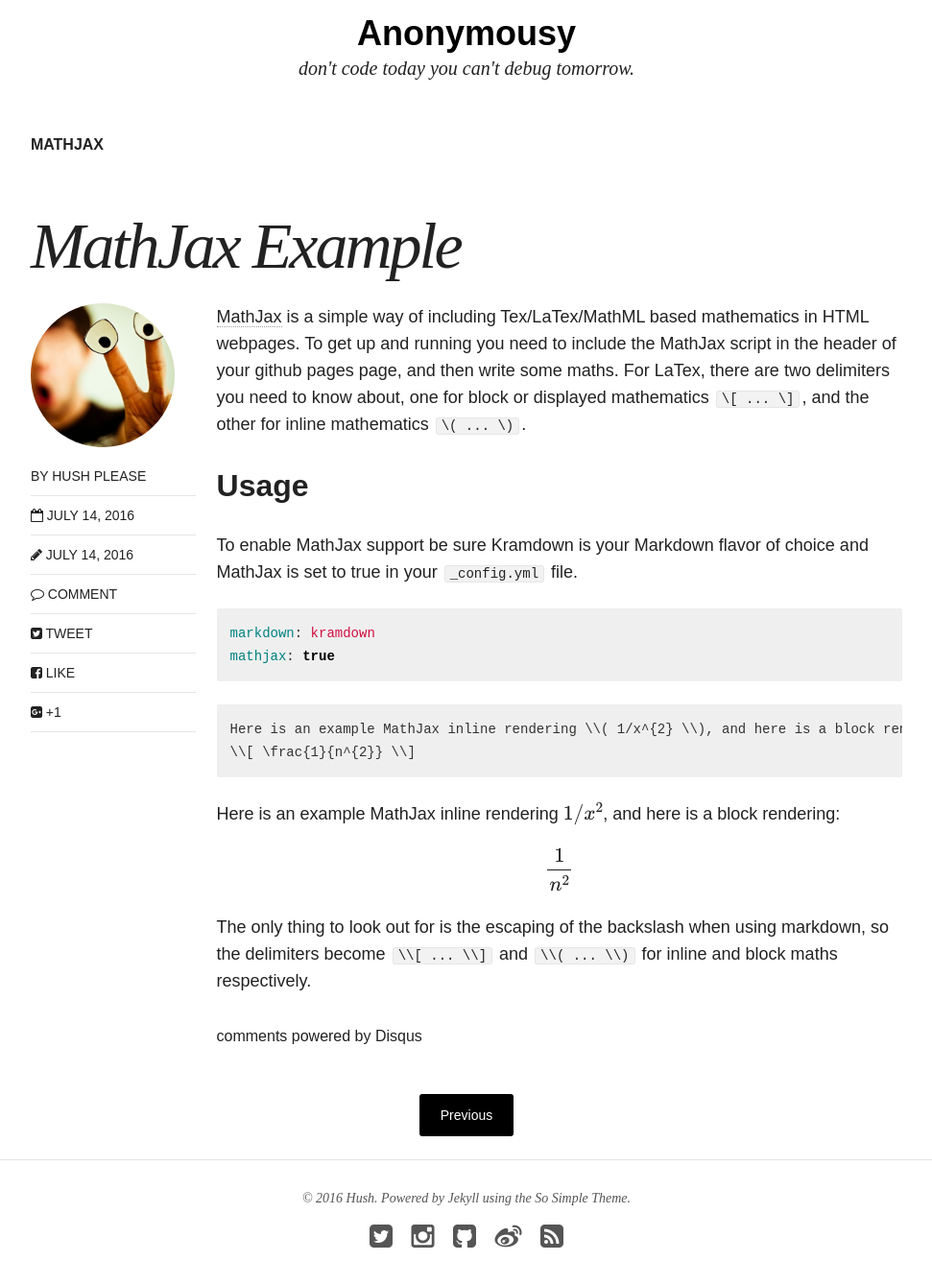
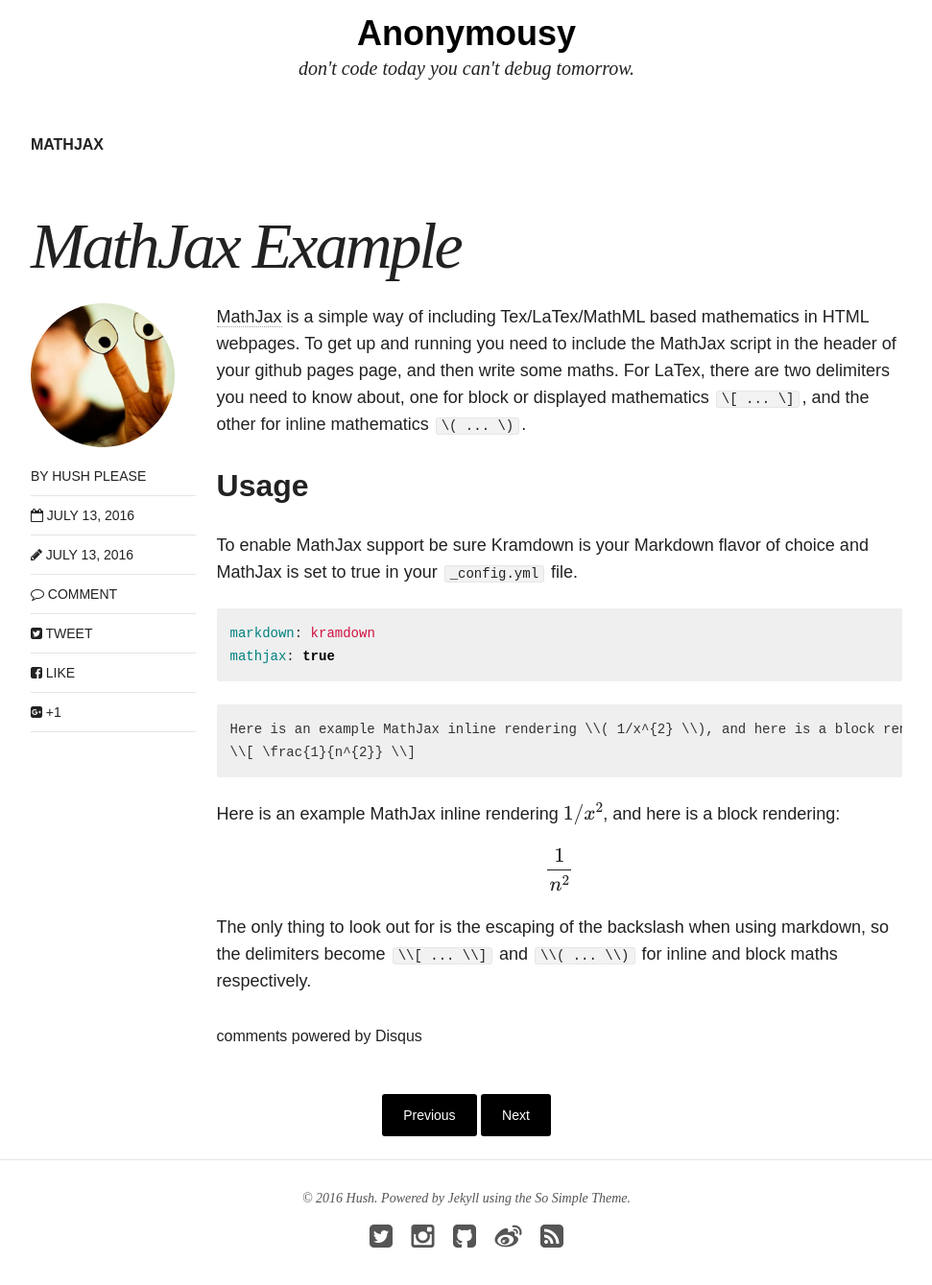
Before and after one commit to hushPlease/hushPlease.github.io, a Jekyll site: the page built from _posts/articles/2016-07-14-mathjax-example.md, in a window 1280 px wide and 1400 px high, scrolled down 312 px. Shown: the top 1339 px of the window at 96% size, without its empty margins (154-1125 px from the left). Built offline with Jekyll 4.4.1, drawn with Linux system fonts in a browser that asks for light colours; nearby versions of some CDN libraries; formulas are drawn with MathJax 3; comment, search, counter and statistics services are not loaded; some of the changed lines change nothing that is shown.

```diff
--- a/_posts/articles/2016-07-14-mathjax-example.md
+++ b/_posts/articles/2016-07-14-mathjax-example.md
@@ -1,7 +1,7 @@
 ---
 layout: post
 title: "MathJax Example"
-modified: 2016-07-14T10:39:25-04:00
+modified: 2016-07-13T10:39:25-04:00
 categories: articles
 excerpt: "An example of MathJax usage."
 author: hush_please
@@ -10,7 +10,7 @@
 tags: [MathJax]
 image:
   feature:
-date: 2016-07-14T10:30:50-04:00
+date: 2016-07-13T10:30:50-04:00
 ---
 
 [MathJax](http://www.mathjax.org/) is a simple way of including Tex/LaTex/MathML based mathematics in HTML webpages. To get up and running you need to include the MathJax script in the header of your github pages page, and then write some maths. For LaTex, there are two delimiters you need to know about, one for block or displayed mathematics `\[ ... \]`, and the other for inline mathematics `\( ... \)`.
```
